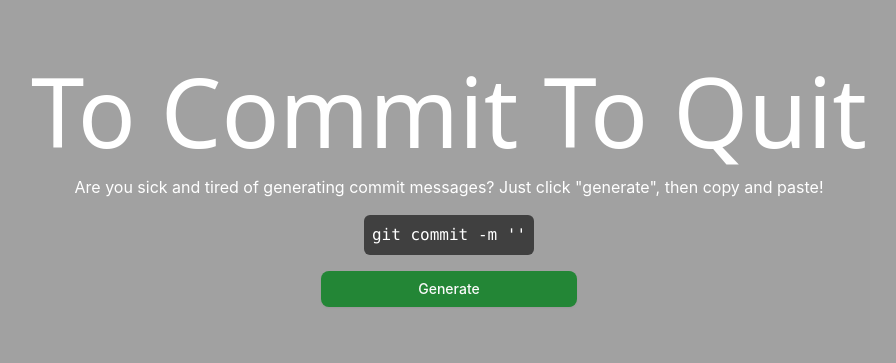
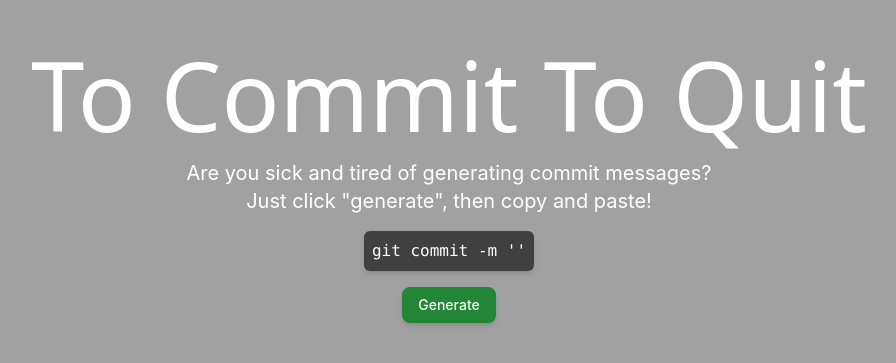
Before and after one commit to derekradcliffe/toCommitToQuit, a React (Vite) app: page / in a window 1280 px wide. Shown: the part 215-578 px from the top of the page, without its empty margins (191-1087 px from the left). Built offline with nearby package versions, Linux system fonts and the light colour scheme; a web font is replaced by a local one.

Commit message:
Reinventing the wheel. Again.

```diff
--- a/src/components/ui/button.tsx
+++ b/src/components/ui/button.tsx
@@ -12,7 +12,7 @@ const buttonVariants = cva(
         default:
           "bg-primary text-primary-foreground shadow-xs hover:bg-primary/90",
         defaultOpt2:
-        "bg-[#238636] hover:bg-[#34a518] text-primary-foreground shadow-xs",
+        "bg-[#238636] hover:bg-[#34a518] text-primary-foreground shadow-md",
         destructive:
           "bg-destructive text-white shadow-xs hover:bg-destructive/90 focus-visible:ring-destructive/20 dark:focus-visible:ring-destructive/40 dark:bg-destructive/60",
         outline:
--- a/src/routes/index.tsx
+++ b/src/routes/index.tsx
@@ -37,24 +37,25 @@ function App() {
     <div className="flex justify-center flex-col text-center max-w-[100%] ml-auto mr-auto bg-neutral-400 h-[100vh]">
       <div className='text-8xl text-white mb-[1rem] font-modak font-normal'>To Commit To Quit</div>
 
-      <div className="text-white">
-        Are you sick and tired of generating commit messages? Just click
-        "generate", then copy and paste!
+      <div className="text-white text-xl pl-[3rem] pr-[3rem]">
+        Are you sick and tired of generating commit messages?<br />Just click "generate", then copy and paste!
       </div>
 
       <code
         onClick={copyTextToClipboard}
-        className="bg-neutral-700 flex text-white mb-[1rem] mt-[1rem] max-w-[60%] justify-center rounded-sm p-[0.5rem] align-middle ml-auto mr-auto cursor-pointer"
+        className="bg-neutral-700 flex text-white mb-[1rem] mt-[1rem] max-w-[60%] justify-center rounded-sm p-[0.5rem] align-middle ml-auto mr-auto cursor-pointer shadow-md"
+        aria-label={`git commit -m '${commitMsg}'`}
       >
         git commit -m '{commitMsg}'
       </code>
 
-      {handleTextCopyClick ? <div className="bg-neutral-700 w-max ml-auto mr-auto mb-[1rem] p-[0.5rem] rounded-sm text-white animate-slide"> Copied to Clipboard!</div> : <></>}
+      {handleTextCopyClick ? <div aria-label="Copied to Clipboard!" className="bg-neutral-700 w-max ml-auto mr-auto mb-[1rem] p-[0.5rem] rounded-sm text-white animate-slide"> Copied to Clipboard!</div> : <></>}
 
       <Button
         onClick={handleClick}
         variant="defaultOpt2"
-        className="md:w-[20%] w-[80%] ml-auto mr-auto"
+        className="md:w-auto w-[80%] ml-auto mr-auto"
+        aria-label="Generate"
       >
         Generate
       </Button>
```
